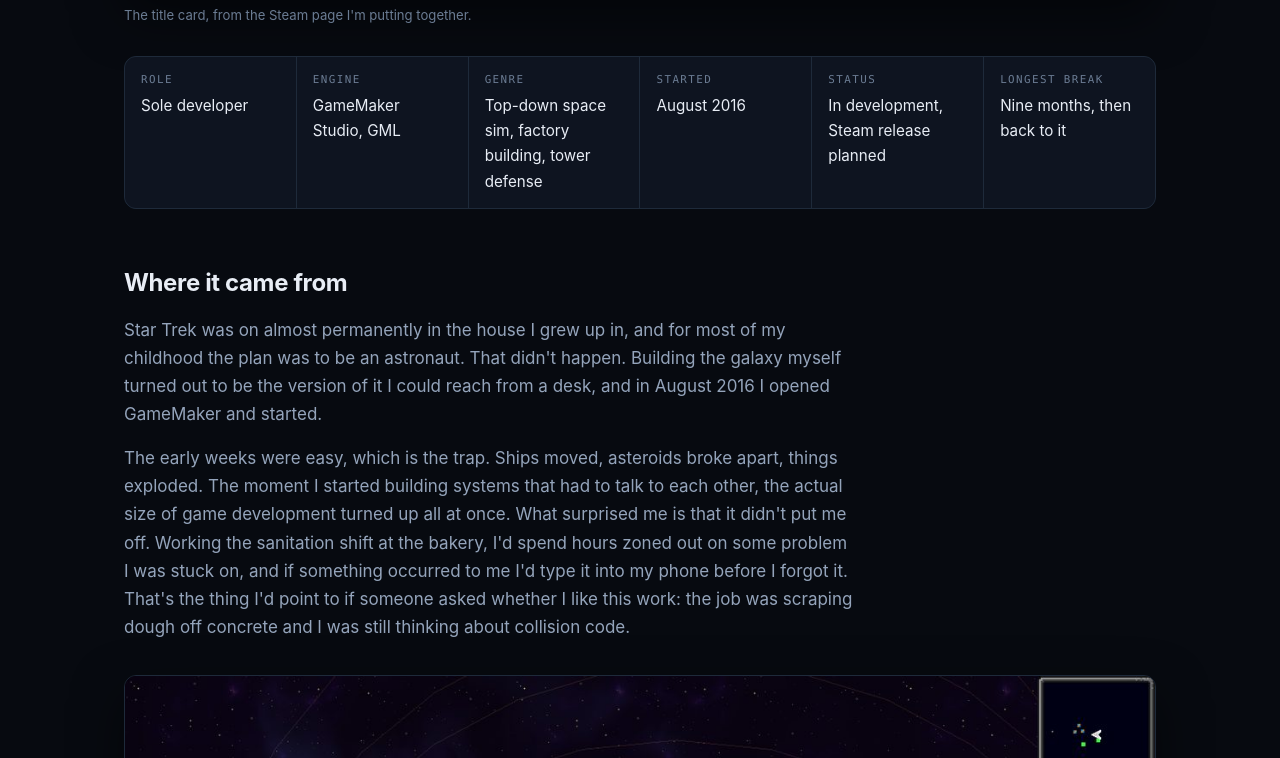
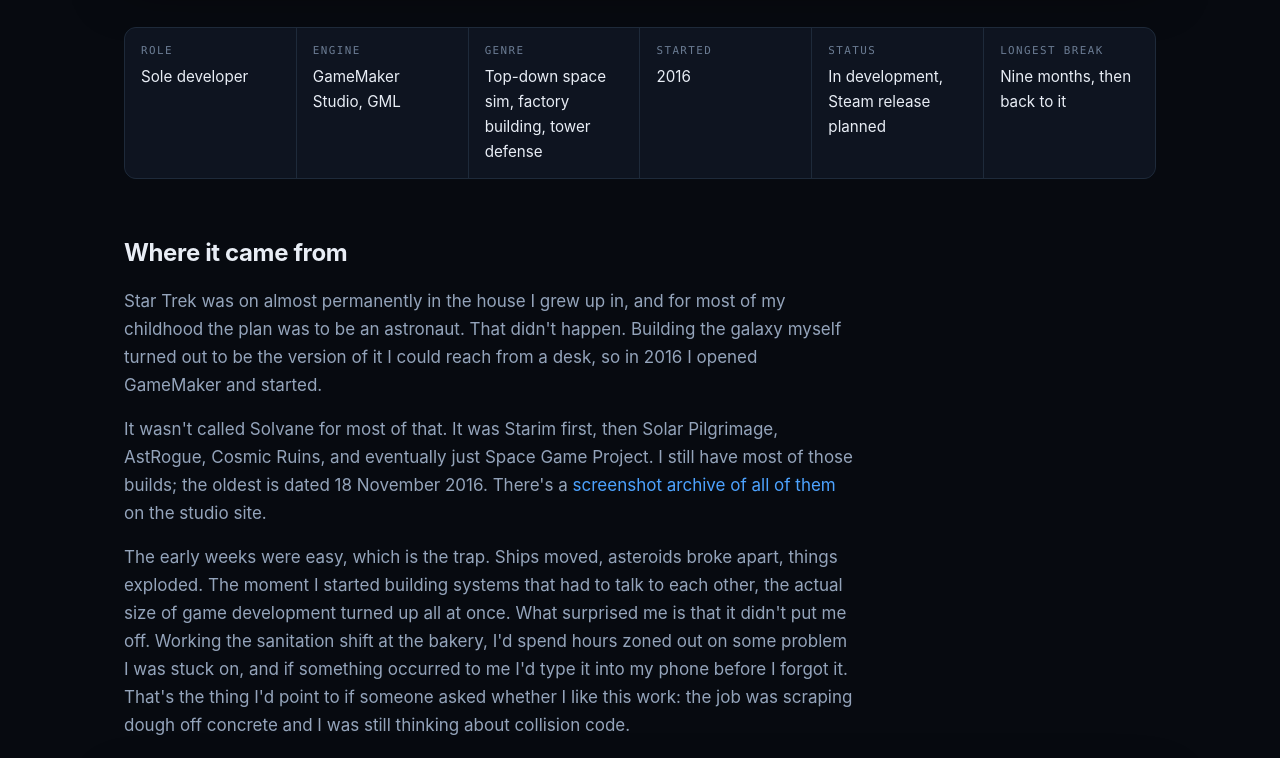
Before and after one commit to AnthonyEllisDev/portfolio, a website: page projects/solvane/index.html in a window 1280 px wide. Shown: the part 1055-1813 px from the top of the page. Drawn offline with Linux system fonts and the light colour scheme.

Commit message:
Solvane Timeline

```diff
--- a/projects/solvane/index.html
+++ b/projects/solvane/index.html
@@ -39,7 +39,7 @@
     <h1>Solvane: The Iron Reach</h1>
     <p class="lede">
       An infinite procedurally generated galaxy you mine, build in, defend and fly through
-      in a ship you designed yourself. I started it in August 2016 and I'm still on it.
+      in a ship you designed yourself. I started it in 2016 and I'm still on it.
     </p>
     <div class="cta-row">
       <a class="btn btn-primary" href="mailto:anthony@anthonyellis.dev">Ask me about it <span class="arrow" aria-hidden="true">→</span></a>
@@ -58,7 +58,7 @@
     <div class="fact"><dt>Role</dt><dd>Sole developer</dd></div>
     <div class="fact"><dt>Engine</dt><dd>GameMaker Studio, GML</dd></div>
     <div class="fact"><dt>Genre</dt><dd>Top-down space sim, factory building, tower defense</dd></div>
-    <div class="fact"><dt>Started</dt><dd>August 2016</dd></div>
+    <div class="fact"><dt>Started</dt><dd>2016</dd></div>
     <div class="fact"><dt>Status</dt><dd>In development, Steam release planned</dd></div>
     <div class="fact"><dt>Longest break</dt><dd>Nine months, then back to it</dd></div>
   </dl>
@@ -69,8 +69,15 @@
     <p>
       Star Trek was on almost permanently in the house I grew up in, and for most of my
       childhood the plan was to be an astronaut. That didn't happen. Building the galaxy
-      myself turned out to be the version of it I could reach from a desk, and in August 2016
-      I opened GameMaker and started.
+      myself turned out to be the version of it I could reach from a desk, so in 2016 I opened
+      GameMaker and started.
+    </p>
+    <p>
+      It wasn't called Solvane for most of that. It was Starim first, then Solar Pilgrimage,
+      AstRogue, Cosmic Ruins, and eventually just Space Game Project. I still have most of those
+      builds; the oldest is dated 18 November 2016. There's a
+      <a href="https://cosmoconifer.com/games/solvane/history/">screenshot archive of all of
+      them</a> on the studio site.
     </p>
     <p>
       The early weeks were easy, which is the trap. Ships moved, asteroids broke apart,
```
Also changed, not shown: index.html (+3 -3 lines).
